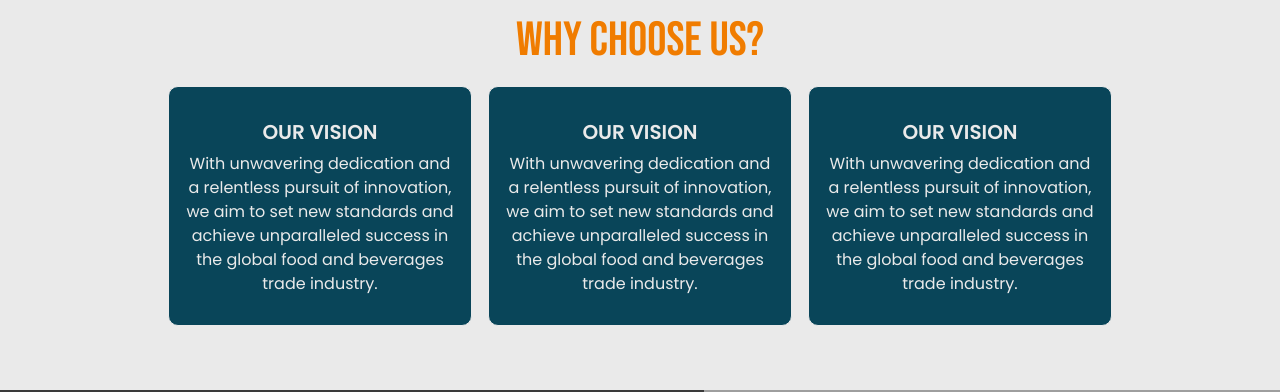
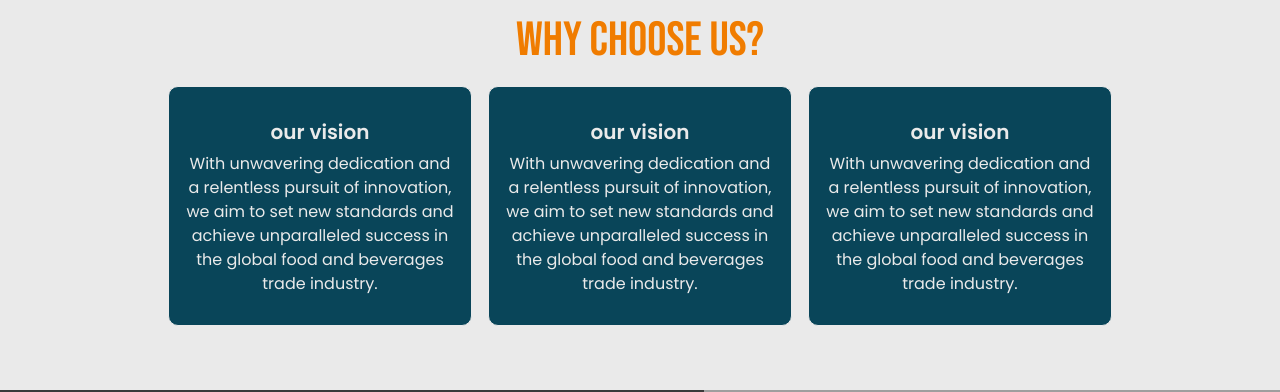
Before and after one commit to rajkishorepatra/shreeshaktiTrading, a React (Vite) app in the folder client/: page / in a window 1280 px wide. Shown: the part 1526-1918 px from the top of the page. Built offline with nearby package versions, Linux system fonts and the light colour scheme; no server answers; the database is empty; grey boxes are pictures that could not be loaded.

Commit message:
scroll animation to homepage

```diff
--- a/client/src/components/numbers.jsx
+++ b/client/src/components/numbers.jsx
@@ -15,32 +15,29 @@ import PersonIcon from "@mui/icons-material/Person";
 import LocalShippingIcon from "@mui/icons-material/LocalShipping";
 import FolderIcon from "@mui/icons-material/Folder";
 
-import { useAnimation, motion } from "framer-motion";
-import { useInView } from "react-intersection-observer";
-import { useEffect } from "react";
+import { useAnimation, motion, useInView } from "framer-motion";
+import { useEffect, useRef } from "react";
 
 export default function NumbersSection() {
   const controls = useAnimation();
-  const [ref, inView] = useInView();
+
+  const ref = useRef();
+  const isInView = useInView(ref, { once: false });
 
   useEffect(() => {
-    if (inView) {
+    if (isInView) {
       controls.start("visible");
     }
-  }, [controls, inView]);
+  }, [controls, isInView]);
 
-  const numbersVariants = {
-    visible: { opacity: 1, scale: 1, transition: { duration: 1 } },
-    hidden: { opacity: 0, scale: 0.5 },
-  };
+  // const numbersVariants = {
+  //   visible: { opacity: 1, scale: 1, transition: { duration: 0.8, }, y: 0 },
+  //   hidden: { y: 50, opacity: 0.2, },
+  // };
+
   return (
     <div style={{ backgroundColor: "#EAEAEA", padding: "2rem 0" }}>
-      <motion.div
-        ref={ref}
-        animate={controls}
-        initial="hidden"
-        variants={numbersVariants}
-      >
+      <motion.div ref={ref}>
         <Container
           maxWidth="lg"
           sx={css`
@@ -50,11 +47,22 @@ export default function NumbersSection() {
           <Grid container spacing={{ xs: 5, sm: 6, md: 2 }}>
             {numbersData.map((item, index) => (
               <Grid item xs={12} sm={6} md={3} key={index}>
-                <NumberCard
-                  icon={item.icon}
-                  number={item.number}
-                  title={item.title}
-                />
+                <motion.div
+                  whileHover={{ scale: 1.05 }}
+                  animate={controls}
+                  initial="hidden"
+                  // variants={numbersVariants}
+                  variants={{
+                    visible: { opacity: 1, scale: 1, transition: { delay: index*0.2 }, y: 0 },
+                    hidden: { y: 50, opacity: 0.2, },
+                  }}
+                >
+                  <NumberCard
+                    icon={item.icon}
+                    number={item.number}
+                    title={item.title}
+                  />
+                </motion.div>
               </Grid>
             ))}
           </Grid>
--- a/client/src/components/services-section.jsx
+++ b/client/src/components/services-section.jsx
@@ -7,9 +7,9 @@ import Typography from "@mui/material/Typography";
 import Box from "@mui/material/Box";
 import Container from "@mui/material/Container";
 import Grid from "@mui/material/Grid";
-import Grow from "@mui/material/Grow";
-import { useState } from "react";
-import Scrollspy from "react-scrollspy";
+
+// animation
+import {motion, useInView,useAnimation} from "framer-motion";
 
 // images for cards
 import CardImg from "../assets/quote-parallax.jpg";
@@ -30,25 +30,12 @@ const styles = {
   `,
   card: css`
     max-width: 24rem;
-
-    &:hover {
-      height: 18rem;
-      box-shadow: rgba(241, 240, 240, 0.832) 0px 5px 5px,
-        rgba(0, 0, 0, 0.05) 0px 5px 10px;
-      transition: transform 13s ease-in-out;
-    }
   `,
 };
 
 export default function ServiceSection() {
-
   return (
     <>
-    <Scrollspy
-        currentClassName="active" // CSS class for the currently active section
-        componentTag="div" // The container element type to render
-        offset={-100} // Offset from the top to trigger the active state
-      >
       <Box sx={styles.serviceSection}>
         <Container>
           <Typography
@@ -82,7 +69,6 @@ export default function ServiceSection() {
           </Grid>
         </Container>
       </Box>
-      </Scrollspy>
     </>
   );
 }
@@ -109,15 +95,8 @@ const services = [
 ];
 
 function ServiceCard({ service }) {
-  const [checked, setChecked] = useState(true);
-
   return (
     <>
-      <Grow
-        in={checked}
-        style={{ transformOrigin: "0 0 0" }}
-        {...(checked ? { timeout: 5000 } : {})}
-      >
       <Card sx={styles.card}>
         <CardMedia
           sx={{ height: 140 }}
@@ -136,7 +115,6 @@ function ServiceCard({ service }) {
           <Button size="small">Learn More</Button>
         </CardActions>
       </Card>
-      </Grow>
     </>
   );
 }
--- a/client/src/components/why.jsx
+++ b/client/src/components/why.jsx
@@ -1,5 +1,3 @@
-import Paper from "@mui/material/Paper";
-import Stack from "@mui/material/Stack";
 import { css } from "@emotion/react";
 import Box from "@mui/material/Box";
 import Container from "@mui/material/Container";
@@ -7,13 +5,44 @@ import Typography from "@mui/material/Typography";
 import Grid from "@mui/material/Grid";
 
 // animation
-import { motion } from "framer-motion";
-// import { useInView } from "react-intersection-observer";
+import { motion, useInView, useAnimation } from "framer-motion";
+import { useEffect, useRef } from "react";
 
 export default function WhySection() {
+  const controls = useAnimation();
+
+  const ref = useRef();
+  const isInView = useInView(ref, { once: false });
+
+  useEffect(() => {
+    if (isInView) {
+      controls.start("visible");
+    }
+  }, [controls, isInView]);
+
+  // const numbersVariants = {
+  //   visible: { opacity: 1, scale: 1, transition: { duration: 0.8 }, y: 0 },
+  //   hidden: { y: 50, opacity: 0.2 },
+  // };
+
+  const whySectionData = [
+    {
+      heading: "our vision",
+      desc: " With unwavering dedication and a relentless pursuit of innovation, we aim to set new standards and achieve unparalleled success in the global food and beverages trade industry.",
+    },
+    {
+      heading: "our vision",
+      desc: " With unwavering dedication and a relentless pursuit of innovation, we aim to set new standards and achieve unparalleled success in the global food and beverages trade industry.",
+    },
+    {
+      heading: "our vision",
+      desc: " With unwavering dedication and a relentless pursuit of innovation, we aim to set new standards and achieve unparalleled success in the global food and beverages trade industry.",
+    },
+  ];
+
   const styles = {
     whySection: css`
-      background-color: #EAEAEA;
+      background-color: #eaeaea;
       min-height: 30vh;
     `,
     card: css`
@@ -41,71 +70,51 @@ export default function WhySection() {
     `,
   };
   return (
-    <Box sx={styles.whySection}>
+    <Box sx={styles.whySection} ref={ref}>
       <Container maxWidth="lg" sx={{ padding: "3rem 1rem" }}>
+        <motion.div>
           <Typography
             variant="h3"
             noWrap
             gutterBottom
-          sx={{ textAlign: "center", fontFamily: "bebas neue", color: "#F07C00"}}
+            sx={{
+              textAlign: "center",
+              fontFamily: "bebas neue",
+              color: "#F07C00",
+            }}
             color={""}
           >
             Why Choose Us?
           </Typography>
+        </motion.div>
 
+        <Grid container spacing={2} sx={styles.cardContainer}>
+          {whySectionData.map((data, index) => (
+            <Grid item xs={12} md={4} key={index}>
               <motion.div
-          initial={{ x: "-100%" }}
-          animate={{ x: 0 }}
-          transition={{ duration: 1, type: "spring", bounce: 0.5 }}
-        >
-          <Grid container spacing={2} sx={styles.cardContainer}>
-            <Grid item xs={12} md={4}>
-              <motion.div
-              //  initial={{ x: '-100vw', opacity: 0 }}
-              //  animate={{ x: 0, opacity: 1 }}
-              //  transition={{ duration: 1,type:"spring", bounce: 0.5 }}
+                whileHover={{ scale: 1.05 }}
+                animate={controls}
+                initial="hidden"
+                variants={{
+                  visible: {
+                    opacity: 1,
+                    scale: 1,
+                    transition: { delay: index * 0.2 },
+                    y: 0,
+                  },
+                  hidden: { y: 50, opacity: 0.2 },
+                }}
               >
                 <Box sx={styles.card}>
                   <Typography variant="h6" noWrap>
-                    OUR VISION
+                    {data.heading}
                   </Typography>
-                  <Typography variant="body1">
-                    With unwavering dedication and a relentless pursuit of
-                    innovation, we aim to set new standards and achieve
-                    unparalleled success in the global food and beverages trade
-                    industry.
-                  </Typography>
+                  <Typography variant="body1">{data.desc}</Typography>
                 </Box>
               </motion.div>
             </Grid>
-            <Grid item xs={12} md={4}>
-              <Box sx={styles.card}>
-                <Typography variant="h6" noWrap>
-                  OUR VISION
-                </Typography>
-                <Typography variant="body1">
-                  With unwavering dedication and a relentless pursuit of
-                  innovation, we aim to set new standards and achieve
-                  unparalleled success in the global food and beverages trade
-                  industry.
-                </Typography>
-              </Box>
+          ))}
         </Grid>
-            <Grid item xs={12} md={4}>
-              <Box sx={styles.card}>
-                <Typography variant="h6" noWrap>
-                  OUR VISION
-                </Typography>
-                <Typography variant="body1">
-                  With unwavering dedication and a relentless pursuit of
-                  innovation, we aim to set new standards and achieve
-                  unparalleled success in the global food and beverages trade
-                  industry.
-                </Typography>
-              </Box>
-            </Grid>
-          </Grid>
-        </motion.div>
       </Container>
     </Box>
   );
```
Also changed, not shown: client/src/components/navbar.jsx (+15 -27 lines). Lines whose indentation alone changed are shown as unchanged.
